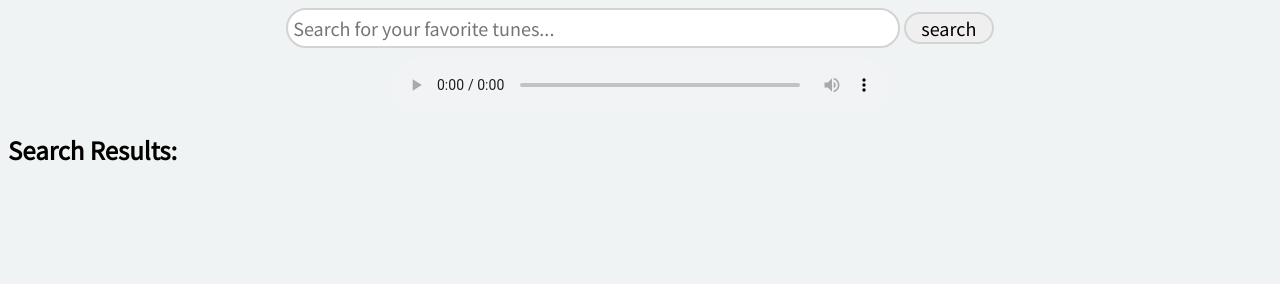
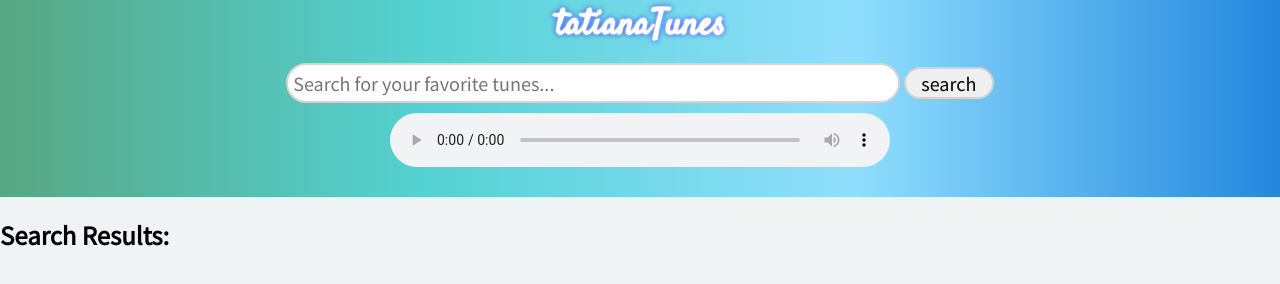
Before and after one commit to momentum-team-7/ajax--itunes-search-tatianajoann, a website: page index.html in a window 1280 px wide. Drawn offline with Linux system fonts and the light colour scheme.

Commit message:
done w styling

```diff
--- a/index.html
+++ b/index.html
@@ -4,15 +4,18 @@
   <meta charset="UTF-8">
   <meta name="viewport" content="width=device-width, initial-scale=1.0">
   <link rel="preconnect" href="https://fonts.gstatic.com">
+  <link rel="preconnect" href="https://fonts.gstatic.com">
+<link href="https://fonts.googleapis.com/css2?family=Satisfy&display=swap" rel="stylesheet">
 <link href="https://fonts.googleapis.com/css2?family=Noto+Sans+JP&display=swap" rel="stylesheet">
 <link href="main.css" rel="stylesheet">
   <script src="main.js" defer></script>
   <title>Music Search</title>
   </head>
+  <h1>tatianaTunes</h1>
   <form class="the-form">
-  <center><input class="user-search" placeholder="Search for your favorite tunes..." value=""></input>
+  <div class ="scroller"><center><input class="user-search" placeholder="Search for your favorite tunes..." value=""></input>
   <button class="search-button">search</button></center>
-  <audio src="" value="" controls autoplay></audio>
+  <audio src="" value="" controls autoplay></audio></div>
   <h2>Search Results:</h2>
   <div class="result-container"></div>
   </form>
--- a/main.css
+++ b/main.css
@@ -1,6 +1,7 @@
 body {
   font-family: "Noto Sans JP";
   background: #f0f3f3;
+  margin: 0;
 }
 
 input {
@@ -28,6 +29,7 @@ input {
 .artist {
   margin: 0 auto;
 }
+
 h3 {
   font-size: 12px;
   margin: 0 auto;
@@ -36,6 +38,22 @@ h3 {
 
 h2 {
   font-size: 24px;
+}
+
+h1 {
+  color: #ffffff;
+  margin: 0;
+  font-family: "Satisfy";
+  text-align: center;
+  font-size: 36px;
+  background: repeating-linear-gradient(
+    to left,
+    rgba(0, 116, 217, 0.85),
+    rgba(127, 219, 255, 0.85),
+    rgba(57, 204, 204, 0.85),
+    rgba(61, 153, 112, 0.85)
+  );
+  text-shadow: 0 0 3px #ffffff, 0 0 5px #0000ff;
 }
 
 input {
@@ -47,6 +65,24 @@ input {
   font-size: 18px;
   font-family: "Noto Sans JP";
   padding: 5px;
+  margin-top: 10px;
+}
+
+.scroller {
+  position: -webkit-sticky;
+  position: sticky;
+  top: 0.1px;
+  background: #f0f3f3;
+  background: repeating-linear-gradient(
+    to left,
+    rgba(0, 116, 217, 0.85),
+    rgba(127, 219, 255, 0.85),
+    rgba(57, 204, 204, 0.85),
+    rgba(61, 153, 112, 0.85)
+  );
+  padding-bottom: 30px;
+  width: 100%;
+  margin: 0;
 }
 
 button {
@@ -57,6 +93,7 @@ button {
   border-color: #d3d3d3;
   width: 90px;
   outline: none;
+  margin-bottom: 10px;
 }
 
 button:hover {
```
